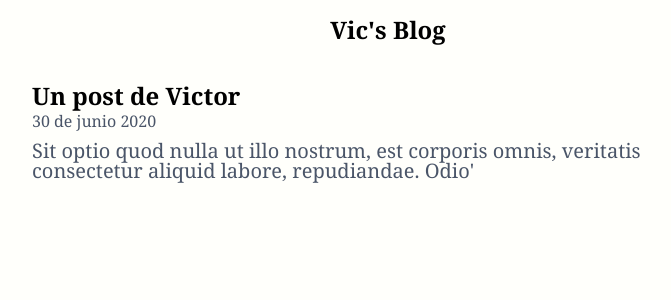
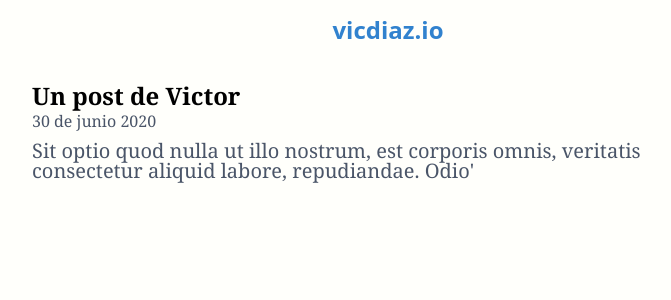
Before and after one commit to vicmars5/vicdiaz.io, a Next.js app: page / in a window 1280 px wide. Shown: the top 300 px of the page, without its empty margins (252-923 px from the left). Built offline with nearby package versions, Linux system fonts and the light colour scheme.

Commit message:
change logo style

```diff
--- a/organisms/Layout.js
+++ b/organisms/Layout.js
@@ -20,8 +20,8 @@ export default function Layout (props) {
       <nav>
         <div className='container mx-auto text-center'>
           <Link href='/'>
-            <a className='text-2xl text-black font-extrabold p-3 hover:text-blue-500 inline-block'>
-              Vic's Blog
+            <a className='text-2xl font-sans text-blue-600 font-black p-3 hover:text-blue-400 inline-block'>
+              vicdiaz.io
             </a>
           </Link>
         </div>
```
